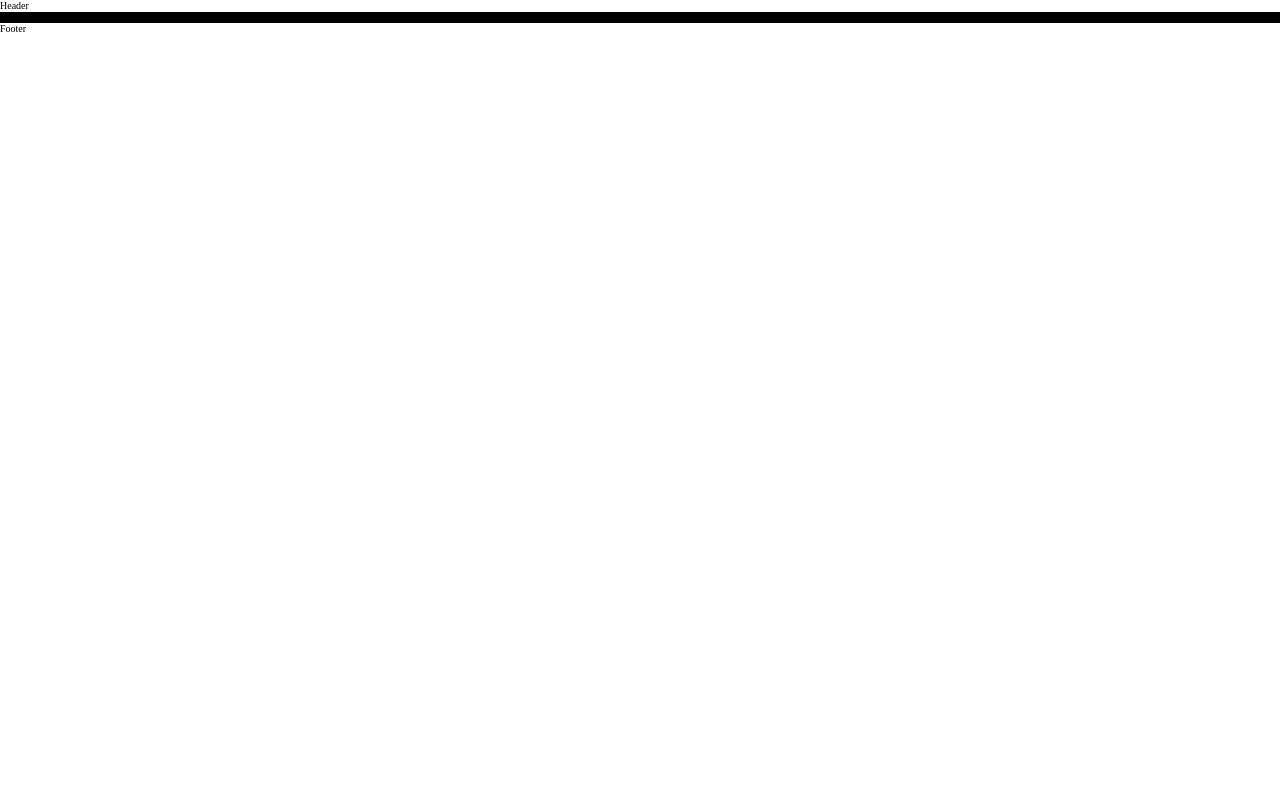
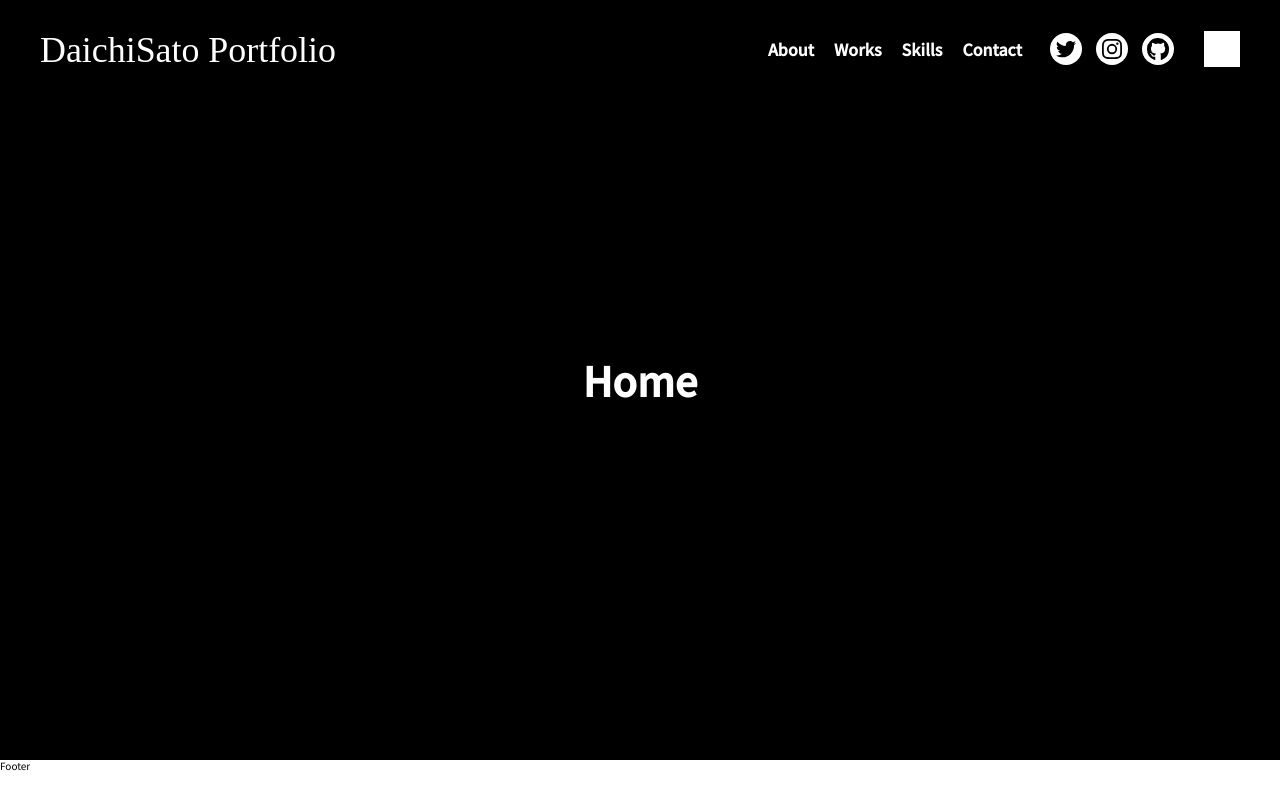
Before and after one commit to daichi-sato-design/portfolio, a Next.js app: page / in a window 1280 px wide. Built offline with nearby package versions, Linux system fonts and the light colour scheme; a web font is replaced by a local one.

Commit message:
Headerの作成

```diff
--- /dev/null
+++ b/components/Header.tsx
@@ -0,0 +1,76 @@
+import { VFC } from 'react'
+import Link from 'next/link'
+import Image from 'next/image'
+
+const Header:VFC = () => {
+  return (
+    <header className="header">
+      <div className="logo">
+        <Link href="/">
+          <a className="link">
+            <Image src="/common/h_logo.svg" alt="DaichiSato Portfolio" width={332} height={56} />
+          </a>
+        </Link>
+      </div>
+      <nav className="nav">
+        <ul className="nav__pages">
+          <li className="nav__pages__item">
+            <Link href="/about">
+              <a className="link">About</a>
+            </Link>
+          </li>
+          <li className="nav__pages__item">
+            <Link href="/works">
+              <a className="link">Works</a>
+            </Link>
+          </li>
+          <li className="nav__pages__item">
+            <Link href="/skills">
+              <a className="link">Skills</a>
+            </Link>
+          </li>
+          <li className="nav__pages__item">
+            <Link href="/contact">
+              <a className="link">Contact</a>
+            </Link>
+          </li>
+        </ul>
+        <ul className="nav__sns">
+          <li className="nav__sns__item">
+            <a
+              href="https://twitter.com/_daichisato"
+              target="_blank"
+              rel="noopener noreferrer"
+              className="link"
+            >
+              <Image src="/common/h_twitter.svg" alt="Twitter" width={22} height={22} />
+            </a>
+          </li>
+          <li className="nav__sns__item">
+            <a
+              href="https://www.instagram.com/s.dai_1111/"
+              target="_blank"
+              rel="noopener noreferrer"
+              className="link"
+            >
+              <Image src="/common/h_instagram.svg" alt="Instagram" width={22} height={22} />
+            </a>
+          </li>
+          <li className="nav__sns__item">
+            <a
+              href="https://github.com/daichi-sato-design"
+              target="_blank"
+              rel="noopener noreferrer"
+              className="link"
+            >
+              <Image src="/common/h_github-brands.svg" alt="Github" width={22} height={22} />
+            </a>
+          </li>
+        </ul>
+        <div className="nav__toggle"></div>
+      </nav>
+    </header>
+  )
+}
+
+export default Header;
--- a/components/Layout.tsx
+++ b/components/Layout.tsx
@@ -1,5 +1,7 @@
 import { VFC, ReactNode } from 'react'
 import Head from 'next/head'
+
+import Header from '../components/Header'
 
 interface Props {
   children: ReactNode
@@ -16,9 +18,11 @@ export const Layout: VFC<Props> = ({
         <meta name="description" content="Generated by create next app" />
         <link rel="icon" href="/favicon.ico" />
       </Head>
-      <header>Header</header>
-      {children}
-      <footer>Footer</footer>
+      <div id="container" className="body">
+        <Header/>
+        {children}
+        <footer>Footer</footer>
+      </div>
     </div>
   )
 }
--- a/pages/index.tsx
+++ b/pages/index.tsx
@@ -3,9 +3,11 @@ import { Layout } from '../components/Layout'
 export default function Home() {
   return (
     <Layout title="DaichiSato Portfolio | Home">
-      <div className="top-page">
-        <h1 className="ttl">Home</h1>
-      </div>
+      <main className="top-page">
+        <div className="mv">
+          <h1 className="ttl">Home</h1>
+        </div>
+      </main>
     </Layout>
   )
 }
```
